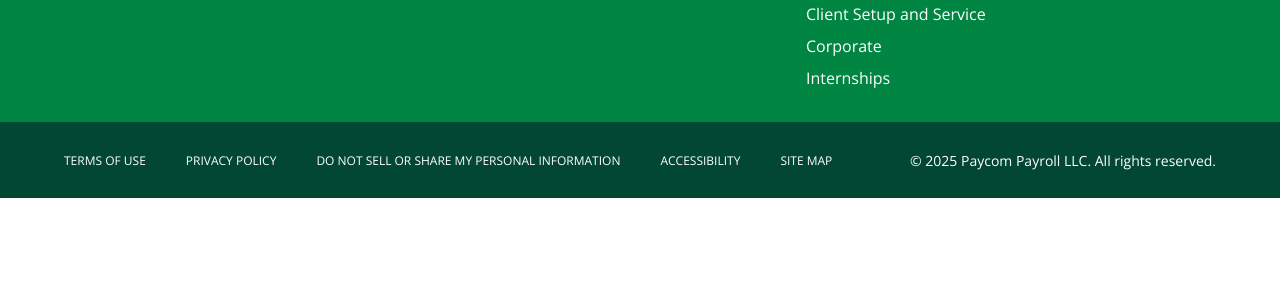
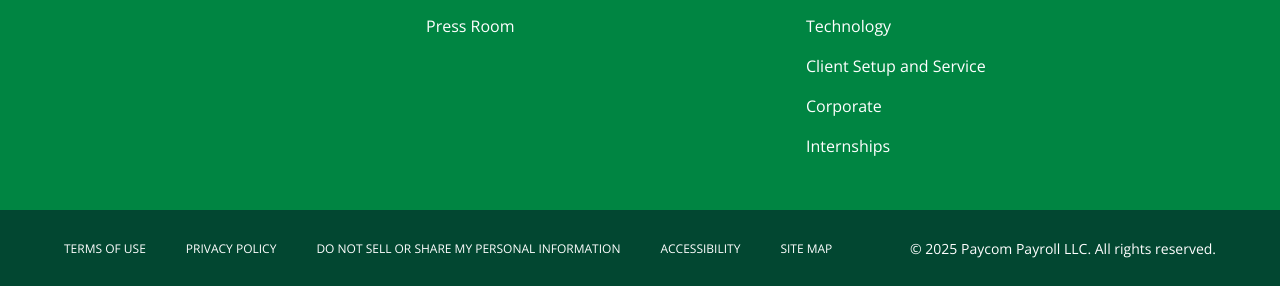
Before and after one commit to Taimoor1122334/Paycom, a website: page index.html in a window 1280 px wide. Shown: the part 5429-5715 px from the top of the page. Before the commit the page ends 5627 px from the top, so only its background shows below. Drawn offline with nearby package versions, Linux system fonts and the light colour scheme; a web font is replaced by a local one.

Commit message:
set footer spacings

```diff
--- a/index.html
+++ b/index.html
@@ -402,7 +402,7 @@ Learn more about our hiring process.
         </div>
 
         <div >
-<div class="bg-[#008542] px-4 md:px-8 lg:px-16 py-8 w-full">
+<div class="bg-[#008542] h-auto lg:max-h-[340px] px-4 md:px-8 lg:px-16 py-13 w-full">
   <div class="flex flex-col lg:flex-row  lg:items-start gap-8">
 
     <!-- Logo -->
@@ -413,18 +413,18 @@ Learn more about our hiring process.
     <!-- Desktop Links -->
     <div class="hidden lg:flex gap-20">
       <!-- About Paycom -->
-      <div class="space-y-4 w-[300px]">
+      <div class=" w-[300px]">
         <a href="https://www.paycom.com/about/"  class="text-lg text-white font-bold">About Paycom</a>
-        <ul class="space-y-2">
+        <ul class="space-y-4 mt-4">
           <li><a href=" https://www.paycom.com/careers/culture/ " class="text-base text-white hover:text-gray-200 transition">Culture</a></li>
           <li><a href=" https://www.paycom.com/about/press-room/" class="text-base text-white hover:text-gray-200 transition">Press Room</a></li>
         </ul>
       </div>
 
       <!-- Job Categories -->
-      <div class="space-y-4 w-[300px]">
+      <div class=" w-[300px]">
         <a href=" https://www.paycom.com/about/press-room/" class="text-lg text-white font-bold">Job Categories</a>
-        <ul class="space-y-2">
+        <ul class="space-y-4 mt-4">
           <li><a href="https://www.paycom.com/careers/job-categories/sales/" class="text-base text-white hover:text-gray-200 transition">Sales</a></li>
           <li><a href="https://www.paycom.com/careers/job-categories/technology/ " class="text-base text-white hover:text-gray-200 transition">Technology</a></li>
           <li><a href="https://www.paycom.com/careers/job-categories/client-setup-service/ " class="text-base text-white hover:text-gray-200 transition">Client Setup and Service</a></li>
```
Also changed, not shown: src/output.css.
